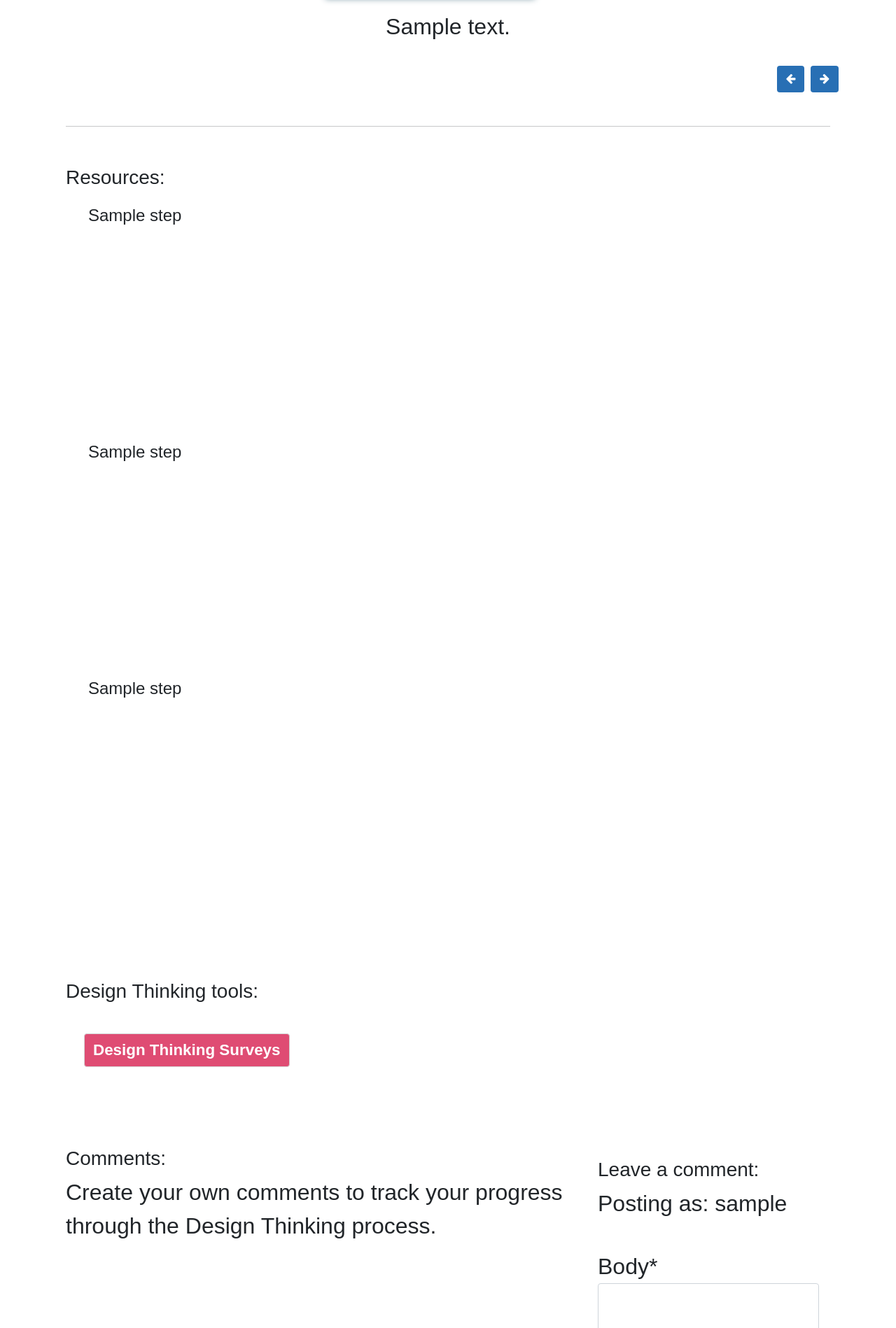
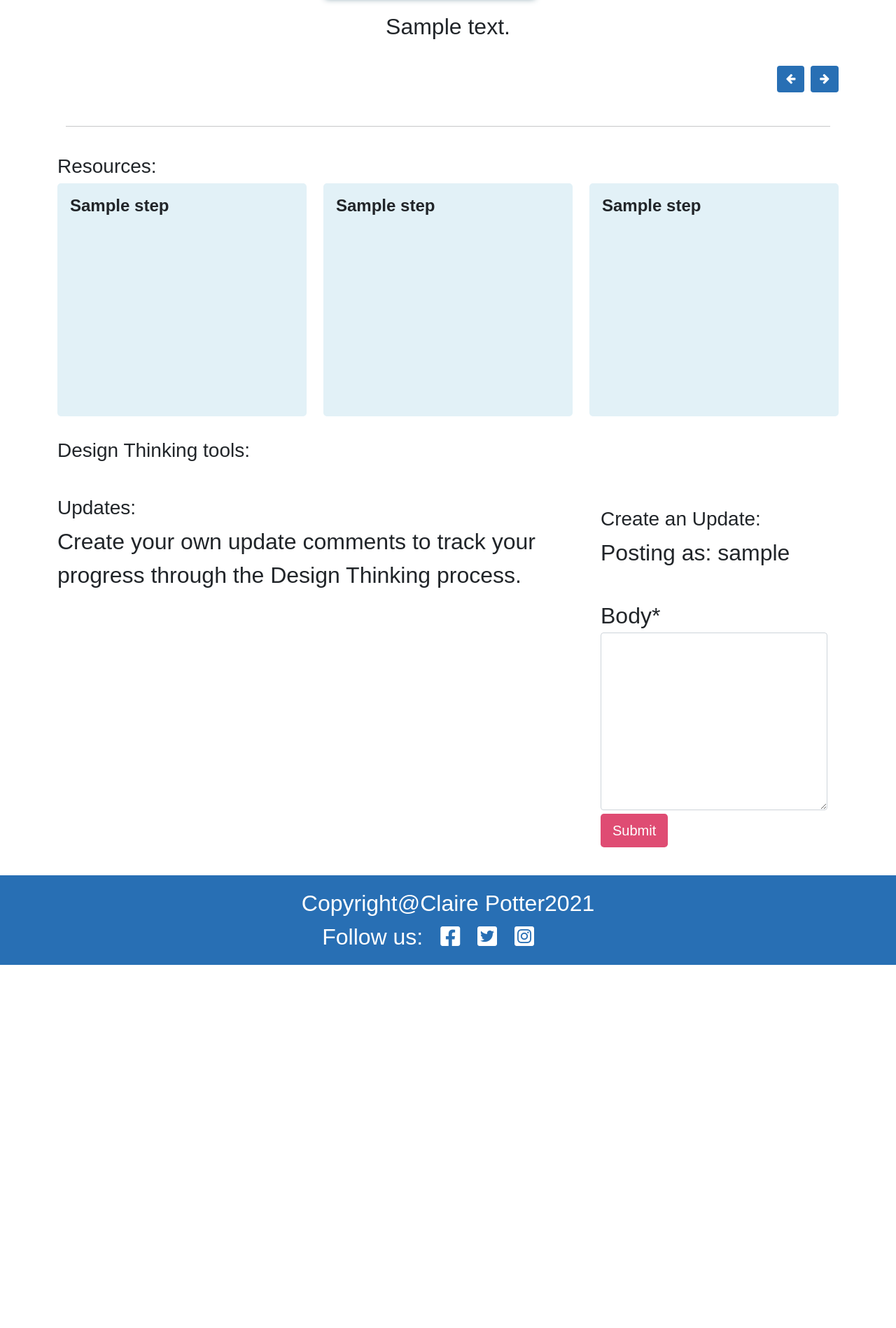
Before and after one commit to Claire-Potter/Full-Stack-Project-3, a Django app: a page that uses dezignprocess/templates/step_detail.html in a window 1280 px wide. Shown: the part 462-2360 px from the top of the page at 70% size. After the commit the page ends 1841 px from the top, so only its background shows below. Run offline with Django 3.2, Linux system fonts and the light colour scheme; a user stored in the database is signed in; tables that the repository leaves empty hold one stand-in row (values such as "Sample post"); some libraries are stand-ins or nearby versions; some web fonts are replaced.

Commit message:
Add templates for steps and configure view

```diff
--- a/dezignprocess/templates/first.html
+++ b/dezignprocess/templates/first.html
@@ -29,7 +29,7 @@
                         <p class="card-text text-muted h5">Resources:
                             {{ step.resources }}</p>
                         <p class="card-text text-muted h5">Templates:
-                            {{ step.number_of_templates }}</p>
+                            {{ step.templates }}</p>
                     </div>
                 </div>
             </div>
--- a/dezignprocess/templates/next.html
+++ b/dezignprocess/templates/next.html
@@ -29,7 +29,7 @@
                         <p class="card-text text-muted h5">Resources:
                             {{ step.resources }}</p>
                         <p class="card-text text-muted h5">Templates:
-                            {{ step.number_of_templates }}</p>
+                            {{ step.templates }}</p>
                     </div>
                 </div>
             </div>
--- a/dezignprocess/templates/step_detail.html
+++ b/dezignprocess/templates/step_detail.html
@@ -59,81 +59,92 @@
             </div>
         </div>
     </div>
-    <div class="container">
-        <div class="row g-0">
-            <div class="col-md-8 card mb-4  mt-3 ">
+    <div class="col-12">
+        <div class="row">
             <h3>Resources:</h3>
-                <div class="card-body">
+
             {% if "placeholder" in step.video_name %}
             <div>
                 <p>No videos have been added for this step.</p>
             </div>
             {% else %}
-                    <div class="px-3 mb-5">
-                        <h4>{{ step.video_name }}</h4>
-                        <iframe width="426" height="240" src="{{ step.video_url }}" title="YouTube video player"
-                            frameborder="0"
+            <div class="col-md-4 mb-3">
+                <div class="card card-with-background">
+                    <div class="card-body">
+                        <h4 class="card-title bolder">{{ step.video_name }}</h4>
+                    </div>
+                    <div class="iframe-container">
+                        <iframe class="embed-responsive-item" width="100%" height="100%" src="{{ step.video_url }}"
+                            title="YouTube video player" frameborder="0"
                             allow="accelerometer; autoplay; clipboard-write; encrypted-media; gyroscope; picture-in-picture"
                             allowfullscreen></iframe>
+                    </div>
+                </div>
             </div>
             {% endif %}
 
             {% if "placeholder" in step.video_two_name %}
             <div class="hidden"></div>
             {% else %}
-                    <div class="px-3 mb-5">
-                        <h4>{{ step.video_two_name }}</h4>
-                        <iframe width="426" height="240" src="{{ step.video_two_url }}" title="YouTube video player"
-                            frameborder="0"
+            <div class="col-md-4 mb-3">
+                <div class="card card-with-background">
+                    <div class="card-body">
+                        <h4 class="card-title bolder">{{ step.video_two_name }}</h4>
+                    </div>
+                    <div class="iframe-container">
+                        <iframe class="embed-responsive-item" width="100%" height="100%" src="{{ step.video_two_url }}"
+                            title="YouTube video player" frameborder="0"
                             allow="accelerometer; autoplay; clipboard-write; encrypted-media; gyroscope; picture-in-picture"
                             allowfullscreen></iframe>
+                    </div>
+                </div>
             </div>
             {% endif %}
             {% if "placeholder" in step.video_three_name %}
             <div class="hidden"></div>
             {% else %}
-                    <div class="px-3 mb-5">
-                        <h4>{{ step.video_three_name }}</h4>
-                        <iframe width="426" height="240" src="{{ step.video_three_url }}" title="YouTube video player"
-                            frameborder="0"
+            <div class="col-md-4 mb-3">
+                <div class="card card-with-background">
+                    <div class="card-body">
+                        <h4 class="card-title bolder">{{ step.video_three_name }}</h4>
+                    </div>
+                    <div class="iframe-container">
+                        <iframe class="embed-responsive-item" width="100%" height="100%"
+                            src="{{ step.video_three_url }}" title="YouTube video player" frameborder="0"
                             allow="accelerometer; autoplay; clipboard-write; encrypted-media; gyroscope; picture-in-picture"
                             allowfullscreen></iframe>
                     </div>
+                </div>
+            </div>
             {% endif %}
+        </div>
+    </div>
+    <div class="col-12">
+        <div class="row">
+            <div class="col-md-8 card mb-4  mt-3 ">
+                <h3>Design Thinking tools:</h3>
+                <div>{{ template_01 }}</div>
+                <div>{{ template_02 }}</div>
+                <div>{{ template_03 }}</div>
+                {% block template %}
+                {% endblock %}
 
-                    <div class="comments" style="padding: 10px;">
-                        <p class="font-weight-bold">
-                            <!-- The commenter's name goes here. Check the model if you're not sure what that is -->
-
-                        </p>
-                        <!-- The body of the comment goes before the | -->
+                {% if "Empathy" in step.title %}
+                <a class="btn mb-3 mr-1 get-started" href="{% url 'survey' %}" role="button"
+                    aria-label="button to be clicked to view steps one to three">Design Thinking Surveys</a>
+                {% else %}
+                <div class="hidden"></div>
+                {% endif %}
+            </div>
 
         </div>
-                    <!-- Our for loop ends here -->
 
     </div>
-            </div>
-            <div class="col-md-8 card mb-4  mt-3 ">
-                <h3>Design Thinking tools:</h3>
-                <div class="card-body">
-                    <div class="comments" style="padding: 10px;">
-                        <p class="font-weight-bold">
-
-                            <a class="btn mb-3 mr-1 get-started" href="{% url 'survey' %}" role="button"
-                                aria-label="button to be clicked to view steps one to three">Design Thinking Surveys</a>
-                    </div>
-                    </p>
-                    <!-- The body of the comment goes before the | -->
-
-                </div>
-                <!-- Our for loop ends here -->
-
-            </div>
-        </div>
+    <div class="col-12">
         <div class="row">
             <div class="col-md-8 card mb-4  mt-3 ">
-                <h3>Comments:</h3>
-                <p>Create your own comments to track your progress through the Design Thinking process.</p>
+                <h3>Updates:</h3>
+                <p>Create your own update comments to track your progress through the Design Thinking process.</p>
                 <div class="card-body">
                     <!-- We want a for loop inside the empty control tags to iterate through each comment in comments -->
                     {% for comment in comments %}
@@ -156,7 +167,7 @@
             <div class="col-md-4 card mb-4  mt-3 ">
                 <div class="card-body">
                     {% if user.is_authenticated %}
-                    <h3>Leave a comment:</h3>
+                    <h3>Create an Update:</h3>
                     <p>Posting as: {{ user.username }}</p>
                     <form method="post" style="margin-top: 1.3em;">
                         {{ comment_form | crispy }}
--- a/dezignprocess/urls.py
+++ b/dezignprocess/urls.py
@@ -7,4 +7,5 @@
     path("first/", views.StepList.as_view(), name="first"),
     path("next/", views.StepNext.as_view(), name="next"),
     path("<slug:slug>/", views.StepDetail.as_view(), name="step_detail"),
+    path("templates/<slug:slug>/", views.TemplatesList.as_view(), name="templates"),
 ]
--- a/dezignprocess/views.py
+++ b/dezignprocess/views.py
@@ -1,7 +1,7 @@
 from django.shortcuts import render, get_object_or_404
 from django.views import generic, View
 from django.contrib import messages
-from .models import Step
+from .models import Step, Template
 from .forms import CommentForm
 
 
@@ -56,29 +56,53 @@
         queryset = Step.objects.all()
         step = get_object_or_404(queryset, slug=slug)
         comments = ""
+        template_01 = ""
+        template_02 = ""
+        template_03 = ""
         step_display_prev = ""
         step_display_next = ""
         if step.title == 'Getting Started':
             step_display_prev = 'finishing-off'
             step_display_next = 'empathy'
+            template_01 = 'No Template Required'
+            template_02 = ""
+            template_03 = ""
         elif step.title == 'Empathy':
             step_display_prev = 'getting-started'
             step_display_next = 'define'
+            template_01 = 'Survey'
+            template_02 = 'Interview Guide'
+            template_03 = 'Persona'
         elif step.title == 'Define':
             step_display_prev = 'empathy'
             step_display_next = 'ideate'
+            template_01 = 'Problem Statement'
+            template_02 = ""
+            template_03 = ""
         elif step.title == 'Ideate':
             step_display_prev = 'define'
             step_display_next = 'prototype'
+            template_01 = 'Round Robin'
+            template_02 = 'Opposite Thinking'
+            template_03 = ""
         elif step.title == 'Prototype':
             step_display_prev = 'ideate'
             step_display_next = 'test'
+            template_01 = 'Types Of Prototypes'
+            template_02 = ""
+            template_03 = ""
         elif step.title == 'Test':
             step_display_prev = 'prototype'
             step_display_next = 'finishing-off'
+            template_01 = 'How To Conduct a User Test'
+            template_02 = ""
+            template_03 = ""
         elif step.title == 'Finishing Off':
             step_display_prev = 'test'
             step_display_next = 'getting-started'
+            template_01 = 'No Template Required'
+            template_02 = ""
+            template_03 = ""
         else:
             ""
         if step.comments.filter(name=self.request.user.username).exists():
@@ -88,6 +112,9 @@
             "step_detail.html",
             {
                 "step": step,
+                "template_01": template_01,
+                "template_02": template_02,
+                "template_03": template_03,
                 "comments": comments,
                 "comment_form": CommentForm(),
                 "step_display_prev": step_display_prev,
@@ -100,31 +127,54 @@
         step = get_object_or_404(queryset, slug=slug)
         step_display_prev = ""
         step_display_next = ""
+        template_01 = ""
+        template_02 = ""
+        template_03 = ""
+        comments = ""
         if step.title == 'Getting Started':
             step_display_prev = 'finishing-off'
             step_display_next = 'empathy'
+            template_01 = 'No Template Required'
+            template_02 = ""
+            template_03 = ""
         elif step.title == 'Empathy':
             step_display_prev = 'getting-started'
             step_display_next = 'define'
+            template_01 = 'Survey'
+            template_02 = 'Interview Guide'
+            template_03 = 'Persona'
         elif step.title == 'Define':
             step_display_prev = 'empathy'
             step_display_next = 'ideate'
+            template_01 = 'Problem Statement'
+            template_02 = ""
+            template_03 = ""
         elif step.title == 'Ideate':
             step_display_prev = 'define'
             step_display_next = 'prototype'
+            template_01 = 'Round Robin'
+            template_02 = 'Opposite Thinking'
+            template_03 = ""
         elif step.title == 'Prototype':
             step_display_prev = 'ideate'
             step_display_next = 'test'
+            template_01 = 'Types Of Prototypes'
+            template_02 = ""
+            template_03 = ""
         elif step.title == 'Test':
             step_display_prev = 'prototype'
             step_display_next = 'finishing-off'
-        elif step.title == 'Finishing_Off':
+            template_01 = 'How To Conduct a User Test'
+            template_02 = ""
+            template_03 = ""
+        elif step.title == 'Finishing Off':
             step_display_prev = 'test'
             step_display_next = 'getting-started'
+            template_01 = 'No Template Required'
+            template_02 = ""
+            template_03 = ""
         else:
             ""
-
-        comments = ""
         if step.comments.filter(name=self.request.user.username).exists():
             comments = step.comments.filter(name=self.request.user.username).order_by("-created_on")
 
@@ -146,10 +196,49 @@
             "step_detail.html",
             {
                 "step": step,
+                "template_01": template_01,
+                "template_02": template_02,
+                "template_03": template_03,
                 "comments": comments,
                 "comment_form": CommentForm(),
                 "step_display_prev": step_display_prev,
-                "step_display_next": step_display_next
+                "step_display_next": step_display_next,
 
             },
         )
+
+
+class TemplatesList(View):
+    """
+    Model created to store the data required for creating
+    the different Steps within the Design Thinking Process.
+    Steps include: Getting Started, Empathy, Define
+    """
+    def get(self, request, slug,):
+        queryset = Template.objects
+        template = get_object_or_404(queryset, slug=slug)
+        return_to_step = ""
+        if template.step == 'Getting Started':
+            return_to_step = 'getting-started'
+        elif template.step == 'Empathy':
+            return_to_step = 'empathy'
+        elif template.step == 'Define':
+            return_to_step = 'define'
+        elif template.step == 'Ideate':
+            return_to_step = 'ideate'
+        elif template.step == 'Prototype':
+            return_to_step = 'prototype'
+        elif template.step == 'Test':
+            return_to_step = 'test'
+        elif template.step == 'Finishing Off':
+            return_to_step = 'finishing-off'
+        else:
+            return_to_step = 'getting-started'
+        return render(
+            request,
+            "step_templates.html",
+            {
+                "template": template,
+                "return_to_step": return_to_step,
+            },
+        )
--- a/requirements.txt
+++ b/requirements.txt
@@ -14,4 +14,4 @@
 requests-oauthlib==1.3.0
 sql==0.4.0
 sqlparse==0.4.2
-bootstrap-autocomplete
+django-embed-video
--- a/static/css/style.css
+++ b/static/css/style.css
@@ -298,6 +298,10 @@
     padding: 0px 5px;
 }
 
+.iframe-container {
+    height: 260px;
+}
+
 @media (max-width: 365px) {
     .collapse-search {
         display: none
```
Also changed, not shown: dezignprocess/models.py (+25 -26 lines), dezignprocess/templates/step_templates.html (added, +32 -0 lines), dezignprocess/migrations/0029_auto_20211122_1909.py (added), dezignprocess/migrations/0030_template_slug_template.py (added), dezignprocess/migrations/0031_rename_slug_template_template_slug.py (added), dezignprocess/migrations/0032_auto_20211122_2226.py (added), dezignprocess/migrations/0033_auto_20211122_2336.py (added). Lines whose indentation alone changed are shown as unchanged.
